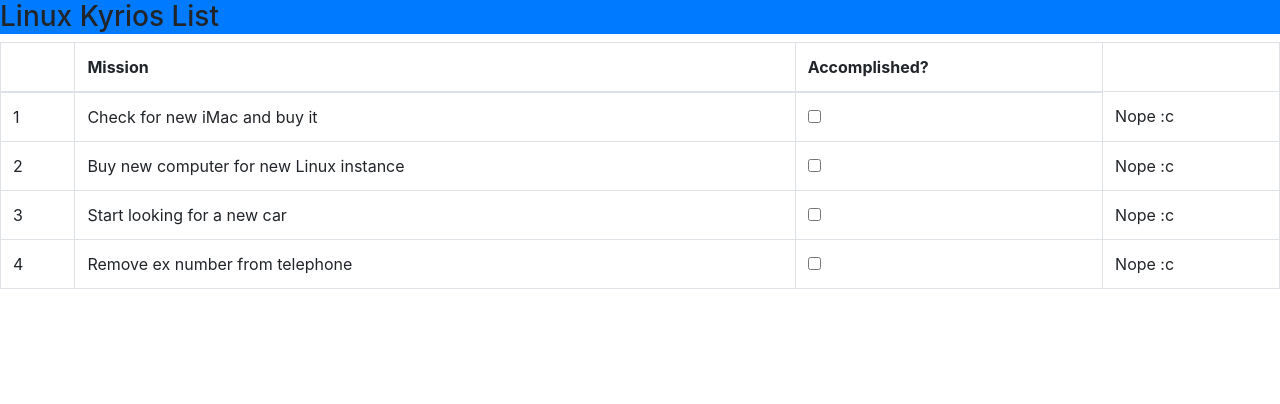
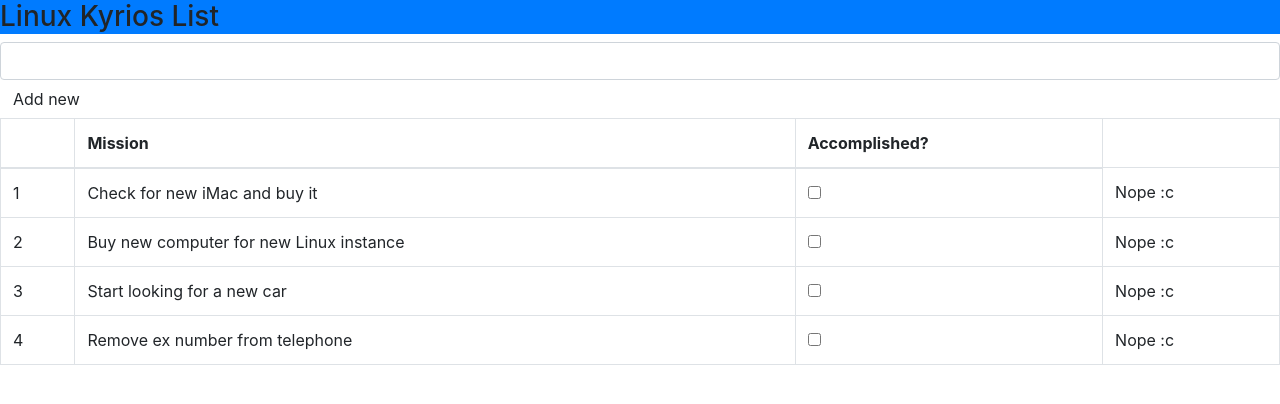
Before and after one commit to LinuxKyrios/ToDo, an Angular app in the folder todo/: page / in a window 1280 px wide. Shown: the top 404 px of the page. Built offline with nearby package versions, Linux system fonts and the light colour scheme.

Commit message:
Added new component in app.component.html file which allows to add new task to list

```diff
--- a/todo/src/app/app.component.html
+++ b/todo/src/app/app.component.html
@@ -8,7 +8,13 @@
 <!-- * * * * * * * * * * * * * * * * * * * * * * * * * * * * * * * -->
 
 <h3 class="bg-primary p-a-1">{{getName()}} List</h3>
-
+<div class="m-t-1 m-b-1">
+    <input class="form-control" #todoText />
+    <button class="btn btn-primart m-t-1" (click)="addItem(todoText.value)">
+        Add new
+    </button>
+</div>
+<!--Adding new missions to app -->
 <table class="table table-stripped table-bordered">
     <thead>
         <tr><th></th><th>Mission</th><th>Accomplished?</th></tr>
```
